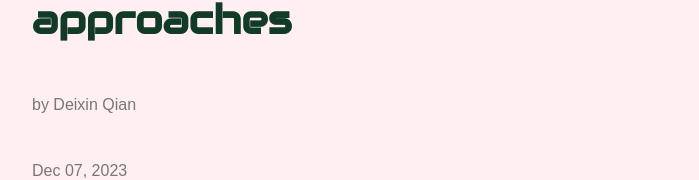
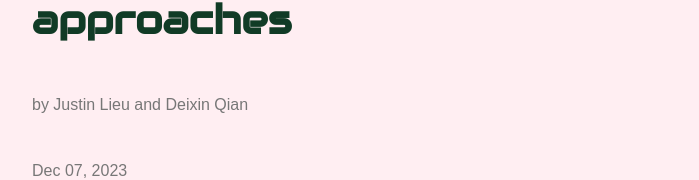
Before and after one commit to qiandexin2001/homework-9, a plain HTML site: page index.html in a window 1280 px wide. Shown: the part 392-572 px from the top of the page, without its empty margins (288-987 px from the left). Drawn offline with Linux system fonts and the light colour scheme.

Commit message:
Update index.html

```diff
--- a/index.html
+++ b/index.html
@@ -15,7 +15,7 @@
       What makes a post on Airbnb get to be viewed the most? The scientific
       analysis involving supervised machine learning approaches
     </h1>
-    <div>by Deixin Qian</div>
+    <div>by Justin Lieu and Deixin Qian</div>
     <div>Dec 07, 2023</div>
 
     <p>
```
